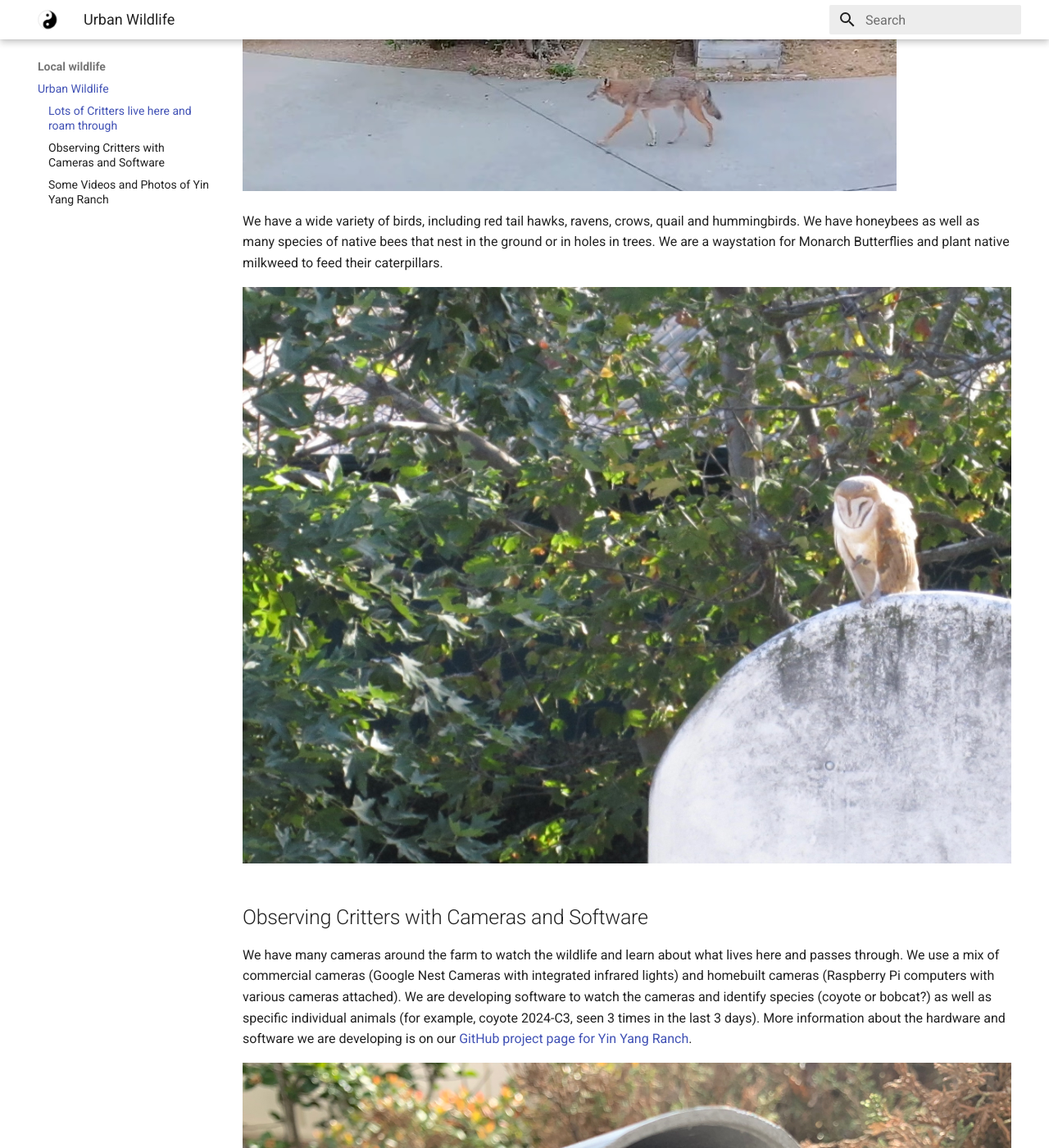
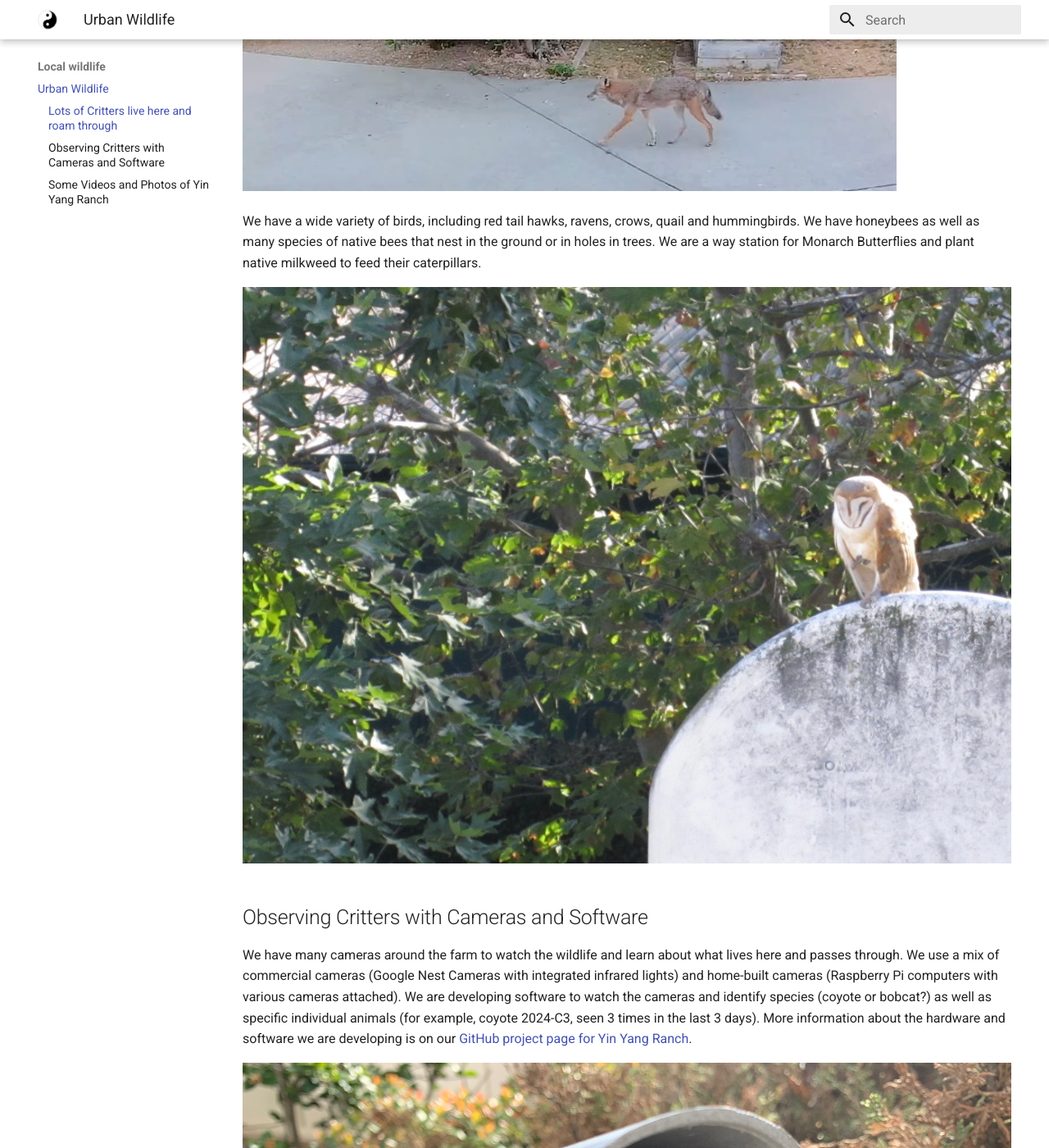
Before and after one commit to jeffbass/com-yin-yang-ranch, an MkDocs documentation site: the page built from docs/local-wildlife/index.md, in a window 1280 px wide and 1400 px high, scrolled down 1519 px. Shown: the whole window at 82% size. Built offline with MkDocs 1.6.1 and Material for MkDocs 9.7.7, drawn with Linux system fonts in a browser that asks for light colours.

```diff
--- a/docs/local-wildlife/index.md
+++ b/docs/local-wildlife/index.md
@@ -24,7 +24,7 @@ every day.
 
 We have a wide variety of birds, including red tail hawks, ravens, crows, quail
 and hummingbirds. We have honeybees as well as many species of native bees that
-nest in the ground or in holes in trees. We are a waystation for Monarch Butterflies
+nest in the ground or in holes in trees. We are a way station for Monarch Butterflies
 and plant native milkweed to feed their caterpillars.
 
 ![Barn Owl](../images/barn-owl-day.jpeg)
@@ -33,7 +33,7 @@ and plant native milkweed to feed their caterpillars.
 
 We have many cameras around the farm to watch the wildlife and learn about what
 lives here and passes through. We use a mix of commercial cameras (Google Nest
-Cameras with integrated infrared lights) and homebuilt cameras (Raspberry Pi
+Cameras with integrated infrared lights) and home-built cameras (Raspberry Pi
 computers with various cameras attached). We are developing software to watch
 the cameras and identify species (coyote or bobcat?) as well as specific
 individual animals (for example, coyote 2024-C3, seen 3 times in the last 3 days).
```
Also changed, not shown: docs/permaculture/index.md (+10 -9 lines), docs/water/index.md (+1 -1 lines), docs/yyr-Software/index.md (+5 -5 lines).
